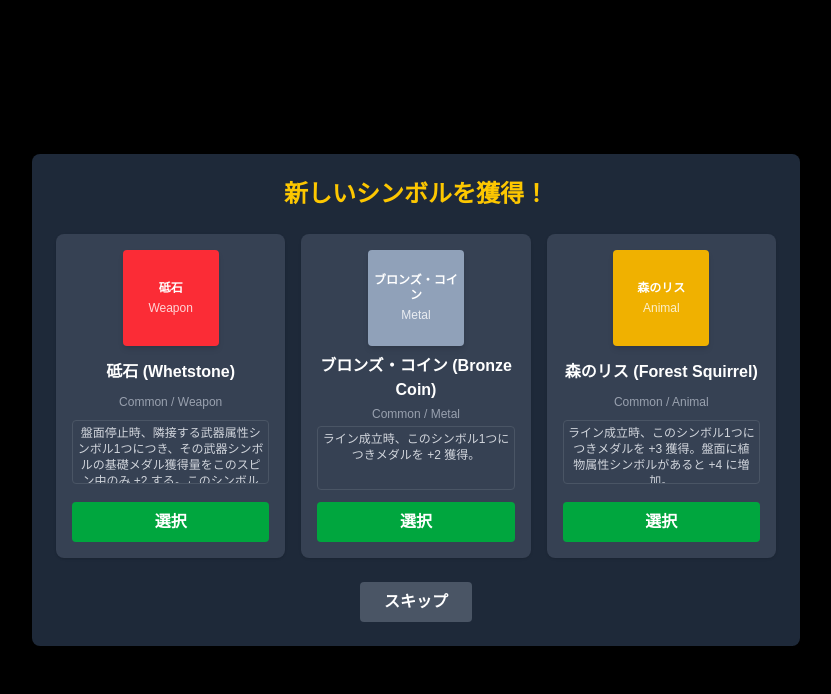
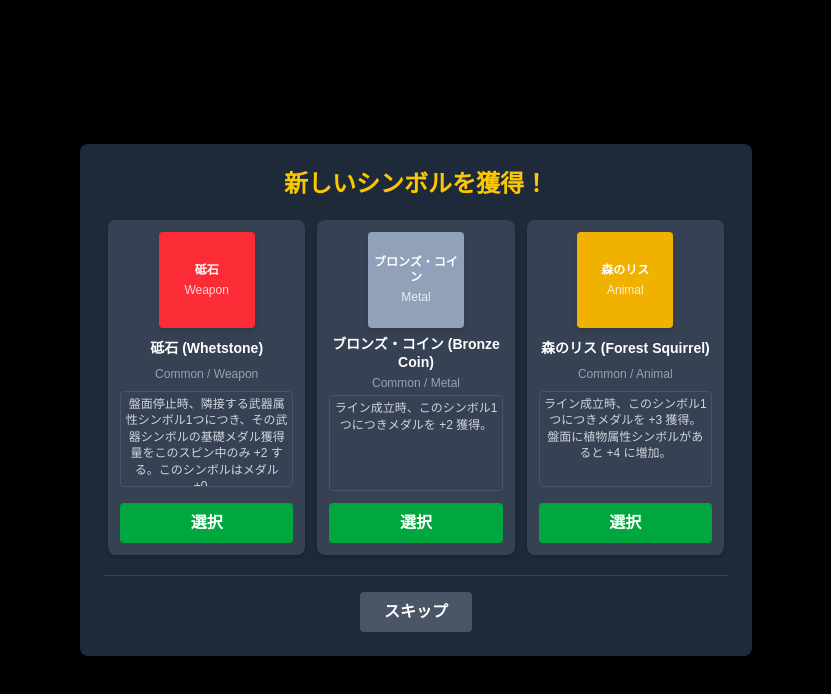
Before and after one commit to nishipippi/kigaslot, a Next.js app: page /game in a window 1280 px wide. Both pictures are taken after a click on the button "SPIN!". Shown: the top 694 px of the page, without its empty margins (224-1055 px from the left). Built offline with nearby package versions, Linux system fonts and the light colour scheme.

Commit message:
now can see effect in deck page

```diff
--- a/package.json
+++ b/package.json
@@ -23,5 +23,6 @@
     "eslint": "^9",
     "eslint-config-next": "15.3.2",
     "@eslint/eslintrc": "^3"
-  }
+  },
+  "packageManager": "pnpm@10.10.0+sha512.d615db246fe70f25dcfea6d8d73dee782ce23e2245e3c4f6f888249fb568149318637dca73c2c5c8ef2a4ca0d5657fb9567188bfab47f566d1ee6ce987815c39"
 }
--- a/src/app/game/page.tsx
+++ b/src/app/game/page.tsx
@@ -18,12 +18,10 @@ const getInitialDeck = (): SymbolData[] => {
   const commonSymbols = allSymbols.filter(symbol => symbol.rarity === 'Common');
   const initialDeck: SymbolData[] = [];
   const deckSize = 15;
-
   if (commonSymbols.length === 0) {
     console.error("No common symbols found to create an initial deck!");
-    return []; // コモンシンボルがない場合は空のデッキ
+    return [];
   }
-
   for (let i = 0; i < deckSize; i++) {
     const randomIndex = Math.floor(Math.random() * commonSymbols.length);
     initialDeck.push(commonSymbols[randomIndex]);
@@ -61,8 +59,11 @@ const AnimatedNumber = ({ targetValue }: { targetValue: number }) => {
     let frame = 0;
     const timer = setInterval(() => {
       frame++; const newValue = Math.round(currentValue + increment * frame);
-      if (frame >= totalFrames) { setCurrentValue(targetValue); clearInterval(timer); }
-      else { setCurrentValue(newValue); }
+      if ((increment > 0 && newValue >= targetValue) || (increment < 0 && newValue <= targetValue) || frame >= totalFrames) {
+        setCurrentValue(targetValue); clearInterval(timer);
+      } else {
+        setCurrentValue(newValue);
+      }
     }, 1000 / framesPerSecond);
     return () => clearInterval(timer);
   }, [targetValue, currentValue]);
@@ -143,7 +144,7 @@ export default function GamePage() {
         let finalLineWin = lineWinBM;
         lineSyms.forEach(sl => { if (sl.effectSystem==='LB') {
           if (sl.name==="ベル (Bell)" && lineSyms.filter(ls => ls.name==="ベル (Bell)").length===3 && lineWinBM > 0) { finalLineWin = Math.floor(finalLineWin*1.5)+1; lineD+=` [Bell x1.5+1] `;}
-          else if (sl.name==="チェリー (Cherry)") { const cC=lineSyms.filter(ls=>ls.name==="チェリー (Cherry)").length; const cB=cC===1?3:cC===2?8:cC>=3?20:0; if(cB>0){finalLineWin+=cB; lineD+=` [Cherry+${cB}] `;}} // cB is const
+          else if (sl.name==="チェリー (Cherry)") { const cC=lineSyms.filter(ls=>ls.name==="チェリー (Cherry)").length; const cB=cC===1?3:cC===2?8:cC>=3?20:0; if(cB>0){finalLineWin+=cB; lineD+=` [Cherry+${cB}] `;}}
         }});
         if (finalLineWin > 0) { totalMedalsFromLines += finalLineWin; formedLineDetails.push(`${lineD.trim()} -> Total +${finalLineWin}`); formedLinesIndicesArray.push([...lineIndices]);}
       }
@@ -178,7 +179,7 @@ export default function GamePage() {
   const startSymbolAcquisition = () => {
     const rand = Math.random()*100; const rarity: SymbolRarity = rand<5?'Rare':rand<30?'Uncommon':'Common';
     let sChoicesData = allSymbols.filter(s=>s.rarity===rarity);
-    if(sChoicesData.length<3 && rarity !== 'Common') sChoicesData=sChoicesData.concat(allSymbols.filter(s=>s.rarity==='Common')).filter((v,i,a)=>a.findIndex(t=>(t.no===v.no))===i);
+    if(sChoicesData.length<3 && rarity !== 'Common') sChoicesData=sChoicesData.concat(allSymbols.filter(s=>s.rarity==='Common')).filter((v,i,a)=>a.findIndex(t=>(t.no === v.no))===i);
     if(sChoicesData.length===0){setIsSymbolAcquisitionPhase(false);handleTurnResolution(spinCount);return;}
     const finalChoicesArr: SymbolData[]=[]; const pIS=new Set<number>(); let attS=0;
     while(finalChoicesArr.length<Math.min(3,sChoicesData.length) && attS<sChoicesData.length*3){
@@ -253,51 +254,54 @@ export default function GamePage() {
     }
   }, [medals, spinCost, currentDeck, spinCount, isGameOver]);
 
-  const handleRestartGame = () => { window.location.href = '/'; };
+  const handleRestartGame = () => { window.location.href = '/'; }; // シンプルにタイトルへリダイレクト
 
   return (
-    <div className="flex flex-col items-center justify-center min-h-screen bg-gray-900 text-white p-2 md:p-4 selection:bg-yellow-500 selection:text-black">
-      <header className="w-full max-w-4xl mb-4">
-        <div className="grid grid-cols-3 md:grid-cols-4 gap-1 md:gap-2 p-2 md:p-3 bg-gray-800 rounded-lg shadow-lg text-xs md:text-sm">
+    <div className="flex flex-col items-center justify-start min-h-screen bg-gray-900 text-white p-2 sm:p-4 selection:bg-yellow-500 selection:text-black overflow-y-auto">
+      <header className="w-full max-w-lg md:max-w-xl lg:max-w-2xl mb-4 sm:mb-6">
+        <div className="grid grid-cols-3 gap-1 p-2 text-xs bg-gray-800 rounded-lg shadow-lg sm:grid-cols-4 sm:gap-2 sm:p-3 sm:text-sm">
           <div className="text-center">Medals: <AnimatedNumber targetValue={medals} /></div>
           <div className="text-center">Cost: <span className="font-bold text-red-400">{spinCost}</span></div>
           <div className="text-center">Spins: <span className="font-bold text-lg">{spinCount}</span></div>
-          <div className="text-center md:col-span-1 col-span-1">Deck: <span className="font-bold">{currentDeck.length}</span></div>
+          <div className="text-center sm:col-span-1 col-span-3 sm:border-none border-t border-gray-700 pt-1 sm:pt-0">Deck: <span className="font-bold">{currentDeck.length}</span></div>
           <div className="text-center">CostUp: <span className="font-bold">{nextCostIncreaseIn === 0 ? 'Now!' : nextCostIncreaseIn}</span></div>
           <div className="text-center">EnemyIn: <span className="font-bold">{nextEnemyIn === 0 && !currentEnemy ? 'Now!' : (currentEnemy ? '-' : nextEnemyIn)}</span></div>
           <div className="text-center">Tickets: <span className="font-bold text-green-400">{symbolDeleteTickets}</span></div>
         </div>
         {currentEnemy && !isGameOver && (
-          <div className="mt-2 p-2 md:p-3 bg-red-800 bg-opacity-70 rounded-lg text-center shadow-md">
-            <h3 className="text-md md:text-lg font-bold text-red-300">{currentEnemy.name}</h3>
-            <p className="text-sm md:text-md text-red-100">HP: <span className="font-semibold">{enemyHP}</span></p>
-            <p className="text-xs text-red-200 mt-1 italic">Effect: {currentEnemy.debuffEffectText}</p>
+          <div className="mt-2 p-2 md:p-3 bg-red-800 bg-opacity-70 rounded-lg text-center shadow-md text-xs sm:text-sm">
+            <h3 className="text-sm sm:text-md font-bold text-red-300">{currentEnemy.name}</h3>
+            <p className="text-xs sm:text-sm text-red-100">HP: <span className="font-semibold">{enemyHP}</span></p>
+            <p className="text-xxs sm:text-xs text-red-200 mt-1 italic">Effect: {currentEnemy.debuffEffectText}</p>
           </div>
         )}
       </header>
-      <main className="w-full max-w-xs sm:max-w-sm md:max-w-md mb-4">
-        <div className="grid grid-cols-3 gap-1 md:gap-2 p-1 md:p-2 bg-gray-700 rounded-lg shadow-inner">
+
+      <main className="w-full max-w-xs sm:max-w-sm md:max-w-md mb-4 flex-shrink-0">
+        <div className="grid grid-cols-3 gap-1 p-1 bg-gray-700 rounded-lg shadow-inner sm:gap-2 sm:p-2">
           {boardSymbols.map((symbol, i) => (
             <div key={i} className={`transition-all duration-200 ease-in-out transform ${ highlightedLine && highlightedLine.includes(i) ? 'ring-4 ring-yellow-400 scale-105 z-10 shadow-lg' : 'ring-transparent' }`}>
               <SymbolDisplay symbol={symbol} />
             </div>
           ))}
         </div>
-        {lineMessage && !isGameOver && <div className="mt-2 p-2 bg-gray-800 rounded text-center text-xs md:text-sm text-yellow-300 shadow">{lineMessage}</div>}
-        {gameMessage && !isGameOver && <div className="mt-1 p-2 bg-indigo-700 rounded text-center text-xs md:text-sm text-indigo-100 shadow">{gameMessage}</div>}
+        {lineMessage && !isGameOver && <div className="mt-2 p-1.5 text-xs bg-gray-800 rounded text-center text-yellow-300 shadow sm:p-2 sm:text-sm">{lineMessage}</div>}
+        {gameMessage && !isGameOver && <div className="mt-1 p-1.5 text-xs bg-indigo-700 rounded text-center text-indigo-100 shadow sm:p-2 sm:text-sm">{gameMessage}</div>}
       </main>
-      <footer className="w-full max-w-xs sm:max-w-sm md:max-w-md">
-        <div className="flex justify-around items-center p-2 md:p-4 bg-gray-800 rounded-lg shadow-lg">
+
+      <footer className="w-full max-w-xs sm:max-w-sm md:max-w-md mt-auto pb-2">
+        <div className="flex justify-around items-center p-2 bg-gray-800 rounded-lg shadow-lg sm:p-4">
           <button onClick={handleSpin} disabled={isGameOver || isSymbolAcquisitionPhase || isRelicSelectionPhase || isDeckEditModalOpen || medals < spinCost || currentDeck.length === 0}
-            className="px-6 md:px-10 py-3 md:py-4 bg-green-600 hover:bg-green-700 text-white text-lg md:text-xl font-semibold rounded-lg shadow-md transition-all disabled:opacity-50 active:bg-green-800">
+            className="px-4 py-2 text-md bg-green-600 rounded-lg shadow-md sm:px-8 sm:py-3 sm:text-lg md:px-10 md:py-4 md:text-xl font-semibold hover:bg-green-700 transition-all disabled:opacity-50 active:bg-green-800">
             SPIN!
           </button>
           <button onClick={() => setIsDeckEditModalOpen(true)} disabled={isGameOver || isSymbolAcquisitionPhase || isRelicSelectionPhase || isDeckEditModalOpen}
-            className="px-4 md:px-8 py-3 md:py-4 bg-blue-600 hover:bg-blue-700 text-white text-lg md:text-xl font-semibold rounded-lg shadow-md transition-all disabled:opacity-50 active:bg-blue-800">
+            className="px-3 py-2 text-md bg-blue-600 rounded-lg shadow-md sm:px-6 sm:py-3 sm:text-lg md:px-8 md:py-4 md:text-xl font-semibold hover:bg-blue-700 transition-all disabled:opacity-50 active:bg-blue-800">
             DECK
           </button>
         </div>
       </footer>
+
       <SymbolAcquisitionModal isOpen={isSymbolAcquisitionPhase} choices={symbolChoices} onSelect={handleSymbolSelected} onSkip={handleSymbolSkipped} />
       <DeckEditModal isOpen={isDeckEditModalOpen} deck={currentDeck} tickets={symbolDeleteTickets} onClose={() => setIsDeckEditModalOpen(false)} onDeleteSymbol={handleDeleteSymbol} />
       <RelicSelectionModal isOpen={isRelicSelectionPhase} choices={relicChoices} onSelect={handleRelicSelected} />
--- a/src/components/game/SymbolAcquisitionModal.tsx
+++ b/src/components/game/SymbolAcquisitionModal.tsx
@@ -1,6 +1,6 @@
 // src/components/game/SymbolAcquisitionModal.tsx
 import type { SymbolData } from '@/types/kigaslot';
-import SymbolDisplay from './SymbolDisplay'; // 既存のSymbolDisplayを流用しても良い
+import SymbolDisplay from './SymbolDisplay';
 
 interface SymbolAcquisitionModalProps {
   isOpen: boolean;
@@ -20,41 +20,50 @@ export default function SymbolAcquisitionModal({
   }
 
   return (
-    <div className="fixed inset-0 bg-black bg-opacity-75 flex items-center justify-center z-50 p-4">
-      <div className="bg-gray-800 p-6 rounded-lg shadow-xl w-full max-w-3xl">
-        <h2 className="text-2xl font-bold mb-6 text-center text-yellow-400">
+    <div className="fixed inset-0 bg-black bg-opacity-75 flex items-center justify-center z-50 p-2 sm:p-4 transition-opacity duration-300 ease-in-out">
+      <div className="bg-gray-800 p-3 py-4 sm:p-6 rounded-lg shadow-xl w-full max-w-xs sm:max-w-sm md:max-w-2xl max-h-[90vh] flex flex-col transform transition-all duration-300 ease-in-out scale-100">
+        <h2 className="text-lg sm:text-xl md:text-2xl font-bold mb-3 sm:mb-4 text-center text-yellow-400 flex-shrink-0">
           新しいシンボルを獲得！
         </h2>
-        <div className="grid grid-cols-1 md:grid-cols-3 gap-4 mb-6">
+
+        {/* シンボル選択エリア */}
+        <div className={`grid gap-2 sm:gap-3 mb-3 sm:mb-4 flex-grow overflow-y-auto p-1 scrollbar-thin scrollbar-thumb-gray-600 scrollbar-track-gray-800 ${
+            choices.length === 1 ? 'grid-cols-1 place-items-center' :
+            choices.length === 2 ? 'grid-cols-2' :
+            'grid-cols-1 md:grid-cols-3' // 3つ以上ならPCでは3列、スマホでは1列
+        }`}>
           {choices.map((symbol, index) => (
             <div
               key={index}
-              className="bg-gray-700 p-4 rounded-lg flex flex-col items-center justify-between shadow"
+              className="bg-gray-700 p-2 sm:p-3 rounded-lg flex flex-col items-center justify-between shadow-md h-full max-w-xs mx-auto w-full" // カードの最大幅と中央寄せ
             >
-              {/* SymbolDisplay を使うか、ここで直接表示 */}
-              <div className="w-24 h-24 mb-2"> {/* サイズ調整のためSymbolDisplayを直接使わず仮の表示 */}
+              <div className="w-16 h-16 sm:w-20 sm:h-20 md:w-24 md:h-24 mb-1 sm:mb-2">
                 <SymbolDisplay symbol={symbol} />
               </div>
-              <h3 className="text-md font-semibold mb-1 text-center">{symbol.name}</h3>
-              <p className="text-xs text-gray-400 mb-1">
+              <h3 className="text-xs sm:text-sm md:text-md font-semibold mb-1 text-center text-white leading-tight">
+                {symbol.name}
+              </h3>
+              <p className="text-xxs sm:text-xs text-gray-400 mb-1">
                 {symbol.rarity} / {symbol.attribute}
               </p>
-              <p className="text-xs text-gray-300 mb-3 text-center h-16 overflow-y-auto p-1 border border-gray-600 rounded">
+              <p className="text-xxs sm:text-xs text-gray-300 mb-2 sm:mb-3 text-center h-16 sm:h-20 md:h-24 overflow-y-auto p-1 border border-gray-600 rounded w-full scrollbar-thin scrollbar-thumb-gray-500 scrollbar-track-gray-700 leading-snug">
                 {symbol.effectText}
               </p>
               <button
                 onClick={() => onSelect(symbol)}
-                className="w-full bg-green-600 hover:bg-green-700 text-white font-bold py-2 px-4 rounded transition-colors"
+                className="w-full bg-green-600 hover:bg-green-700 text-white font-bold py-1.5 sm:py-2 px-3 sm:px-4 rounded transition-colors text-xs sm:text-sm md:text-base"
               >
                 選択
               </button>
             </div>
           ))}
         </div>
-        <div className="text-center">
+
+        {/* スキップボタンエリア */}
+        <div className="text-center mt-auto pt-3 sm:pt-4 border-t border-gray-700 flex-shrink-0">
           <button
             onClick={onSkip}
-            className="bg-gray-600 hover:bg-gray-500 text-white font-bold py-2 px-6 rounded transition-colors"
+            className="bg-gray-600 hover:bg-gray-500 text-white font-bold py-2 px-6 rounded transition-colors text-sm sm:text-base"
           >
             スキップ
           </button>
```
Also changed, not shown: src/components/game/DeckEditModal.tsx (+20 -17 lines).
